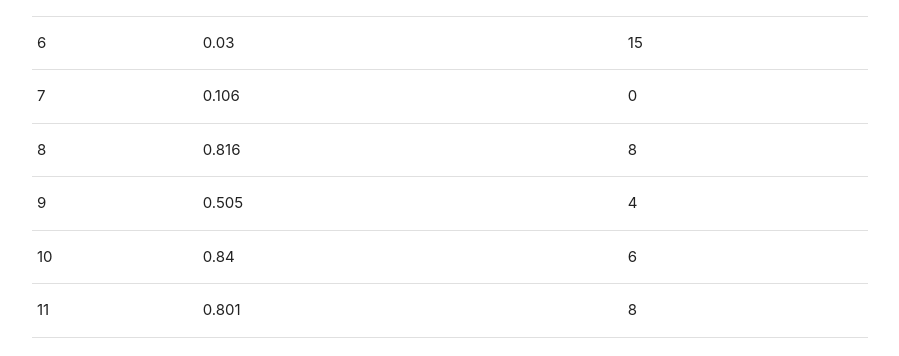
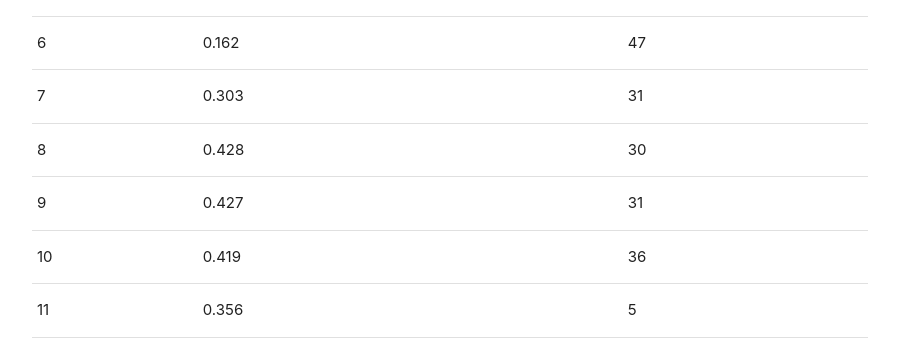
Before and after one commit to raflirach/mosi-antrian, a React (Create React App) app: page / in a window 1280 px wide. Shown: the part 4677-5033 px from the top of the page, without its empty margins (190-1089 px from the left). Built offline with nearby package versions, Linux system fonts and the light colour scheme.

Commit message:
change data from pelanggan to lama pencucian

```diff
--- a/src/sections/DataPengamatan.js
+++ b/src/sections/DataPengamatan.js
@@ -5,6 +5,7 @@ let dataPengamatan = require('../data/dataPengamatan.json');
 let dataLamaPenyucian = require('../data/dataLamaPenyucian.json');
 let dataArea = require('../data/dataArea.json');
 let dataBilanganAcakPelanggan = require('../data/dataBilanganAcakPelanggan.json');
+let dataBlanganAcakLamaPencucian = require('../data/dataBlanganAcakLamaPencucian.json');
 
 export default class DataPengamatan extends Component {
   render() {
@@ -182,7 +183,7 @@ export default class DataPengamatan extends Component {
                   </tr>
                 </thead>
                 <tbody>
-                  {dataBilanganAcakPelanggan.map((data, i) => {
+                  {dataBlanganAcakLamaPencucian.map((data, i) => {
                     return (
                       <tr key={i}>
                         <td>{data.i}</td>
```
